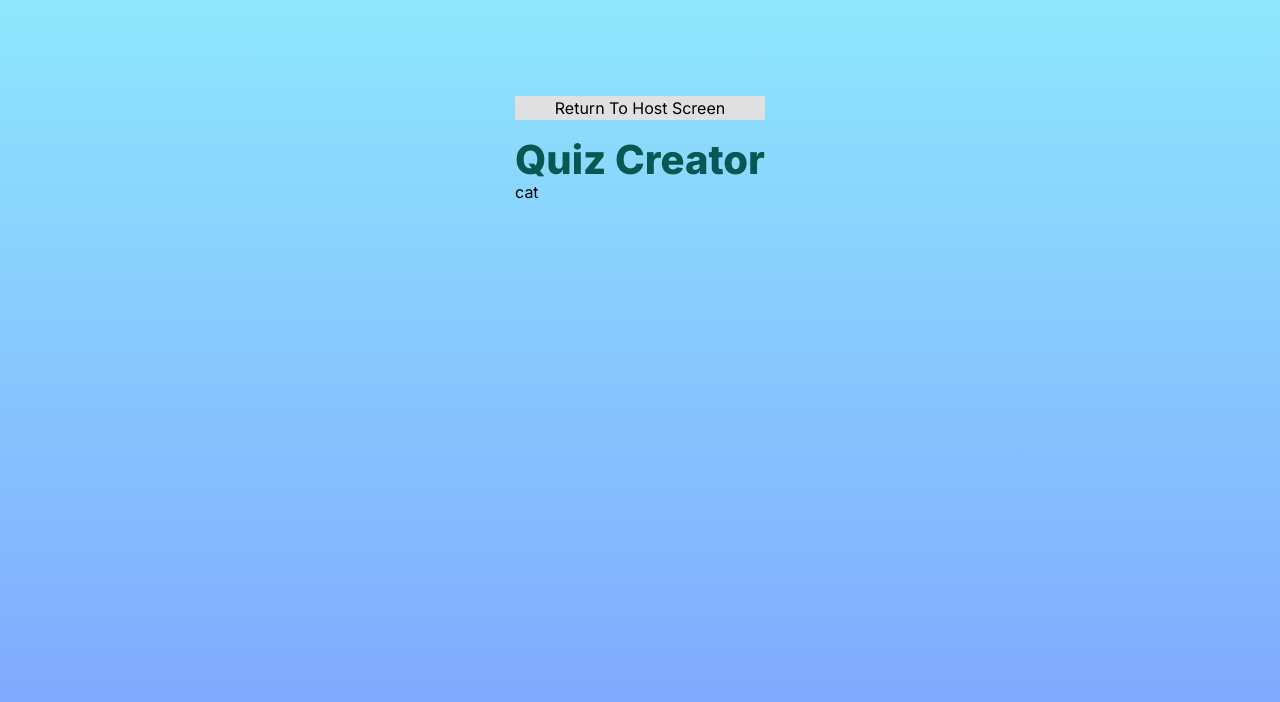
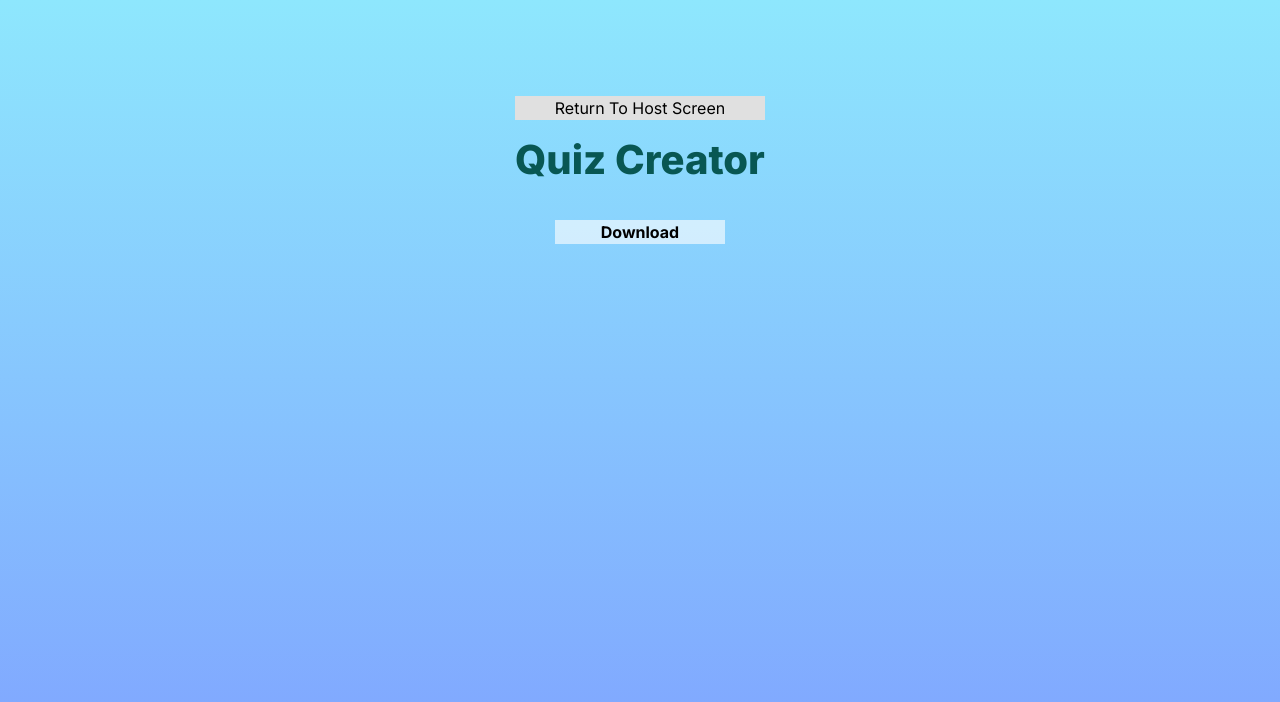
Before and after one commit to Lucas-Code27/Quizrooms, a Next.js app: page /host/create in a window 1280 px wide. Shown: the top 702 px of the page. Built offline with nearby package versions, Linux system fonts and the light colour scheme.

Commit message:
mysterious download button

```diff
--- a/src/app/globals.css
+++ b/src/app/globals.css
@@ -58,3 +58,9 @@ body {
   margin: 50px;
   text-align: center;
 }
+.download {
+  text-align: center;
+  margin: 40px;
+  font-weight: 700;
+  background-color: rgba(255, 255, 255, 0.616);
+}
--- a/src/app/host/create/page.tsx
+++ b/src/app/host/create/page.tsx
@@ -13,7 +13,9 @@ import Link from "next/link";
         </div>
         <a
         download href="/funny cat.jpg"
-        >cat</a>
+        >
+          <p className="download" >Download</p>
+        </a>
       </div>
     </main>
   );
```
